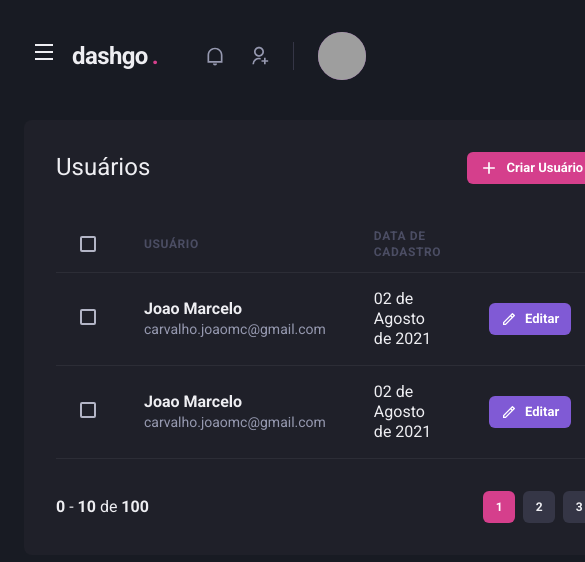
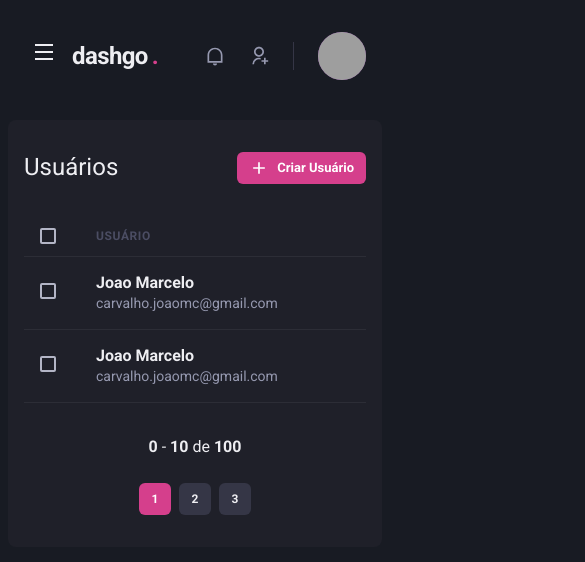
Before and after one commit to hereisjohnny2/dashgo, a Next.js app: page /users in a window 390 px wide. Shown: the top 562 px of the page, 585 px wide, since content can reach past the window. Built offline with nearby package versions, Linux system fonts and the light colour scheme; grey boxes are pictures that could not be loaded.

Commit message:
Listagem de usuários responsiva

```diff
--- a/src/components/MainSection.tsx
+++ b/src/components/MainSection.tsx
@@ -12,14 +12,14 @@ export function MainSection({ children }: MainSectionProps) {
     <Box>
       <Header />
       <Flex
-        w="100%"
+        w="100vw"
         maxWidth={1480}
         my="6"
         mx="auto"
-        px="6"
+        px={["0", "6"]}
       >
         <Sidebar/>
-        <Box flex="1" borderRadius={8} bgColor="gray.800" p="8">
+        <Box flex="1" borderRadius={8} bgColor="gray.800" py="8" px={["4", "8"]} mx={["2", "0"]}>
           {children}
         </Box>
       </Flex>
--- a/src/components/Pagination/index.tsx
+++ b/src/components/Pagination/index.tsx
@@ -4,7 +4,7 @@ import { PaginationItem } from "./PaginationItem";
 export function Pagination() {
   return (
     <Stack
-      direction="row"
+      direction={["column", "row"]}
       mt="8"
       justify="space-between"
       align="center"
--- a/src/components/UsersList/EditUserButon.tsx
+++ b/src/components/UsersList/EditUserButon.tsx
@@ -1,4 +1,4 @@
-import { Button, Icon } from "@chakra-ui/react";
+import { Button, Icon, useBreakpointValue } from "@chakra-ui/react";
 import { RiPencilLine } from "react-icons/ri";
 
 export function EditUserButton() {
--- a/src/components/UsersList/UserItem.tsx
+++ b/src/components/UsersList/UserItem.tsx
@@ -1,4 +1,4 @@
-import { Box, Checkbox, Td, Text, Tr } from "@chakra-ui/react";
+import { Box, Checkbox, Td, Text, Tr, useBreakpointValue } from "@chakra-ui/react";
 import { EditUserButton } from "./EditUserButon";
 
 interface UserItemProps {
@@ -8,9 +8,14 @@ interface UserItemProps {
 }
 
 export function UserItem({ name, email, createdAt }: UserItemProps) {
+  const isWideVersion = useBreakpointValue({
+    base: false,
+    lg: true,
+  });
+
   return(
     <Tr>
-      <Td px="6">
+      <Td px={["4", "4", "6"]}>
         <Checkbox colorScheme="pink" />
       </Td>
       <Td>
@@ -19,9 +24,9 @@ export function UserItem({ name, email, createdAt }: UserItemProps) {
           <Text fontSize="sm" color="gray.300">{email}</Text>
         </Box>
       </Td>
-      <Td>{createdAt}</Td>
+      {isWideVersion && <Td>{createdAt}</Td>}
       <Td>
-        <EditUserButton />
+        {isWideVersion && <EditUserButton />}
       </Td>
     </Tr>
   );
--- a/src/components/UsersList/index.tsx
+++ b/src/components/UsersList/index.tsx
@@ -1,16 +1,22 @@
-import { Checkbox, Table, Tbody, Th, Thead, Tr } from "@chakra-ui/react";
+import { Checkbox, Table, Tbody, Th, Thead, Tr, useBreakpointValue } from "@chakra-ui/react";
 import { UserItem } from "./UserItem";
 
 export function UsersList() {
+  const isWideVersion = useBreakpointValue({
+    base: false,
+    lg: true,
+  });
+
+
   return(
     <Table colorScheme="whiteAlpha">
       <Thead>
         <Tr>
-          <Th px="6" color="gray.300" w="8">
+          <Th px={["4", "4", "6"]} color="gray.300" w="8">
             <Checkbox colorScheme="pink" />
           </Th>
           <Th>Usuário</Th>
-          <Th>Data de Cadastro</Th>
+          { isWideVersion && <Th>Data de Cadastro</Th> }
           <Th w="8"></Th>
         </Tr>
       </Thead>
--- a/src/pages/users/index.tsx
+++ b/src/pages/users/index.tsx
@@ -1,4 +1,4 @@
-import { Button, Flex, Icon} from "@chakra-ui/react";
+import { Button, Flex, Icon } from "@chakra-ui/react";
 import { RiAddLine } from "react-icons/ri";
 import { MainSection } from "../../components/MainSection";
 import { Pagination } from "../../components/Pagination";
```
